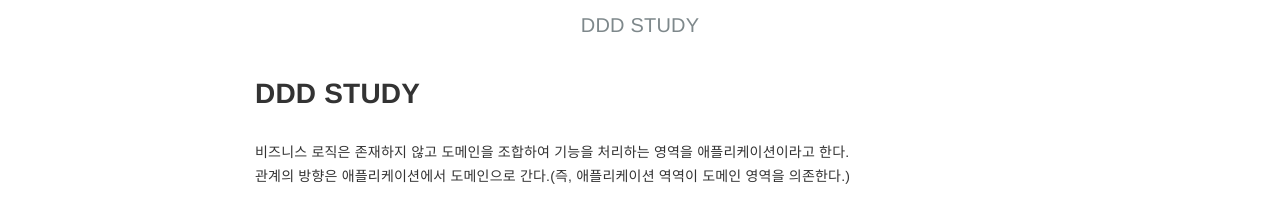
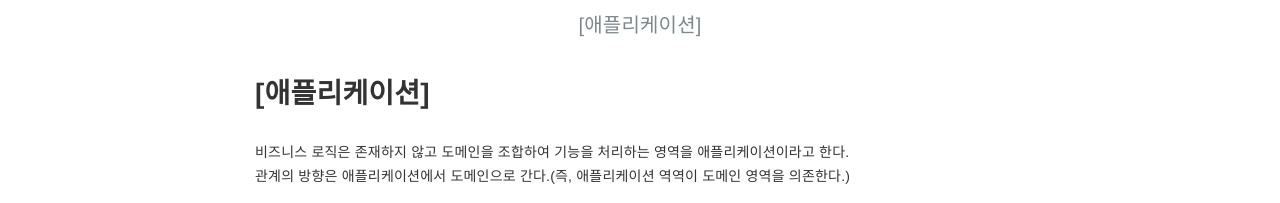
Before and after one commit to ByeongUkChoi/ddd-study, a Jekyll site: the page built from docs/_posts/application/2021-04-03-application.md, in a window 1280 px wide. Shown: the top 203 px of the page. Built offline with Jekyll 4.4.1, drawn with Linux system fonts in a browser that asks for light colours.

Commit message:
Fix title

```diff
--- a/docs/_posts/application/2021-04-03-application.md
+++ b/docs/_posts/application/2021-04-03-application.md
@@ -1,5 +1,5 @@
 ---
-title: *애플리케이션*
+title: '[애플리케이션]'
 ---
 
 비즈니스 로직은 존재하지 않고 도메인을 조합하여 기능을 처리하는 영역을 애플리케이션이라고 한다.
```
Also changed, not shown: docs/_posts/domain/2021-03-05-domain.md (+2 -1 lines).
